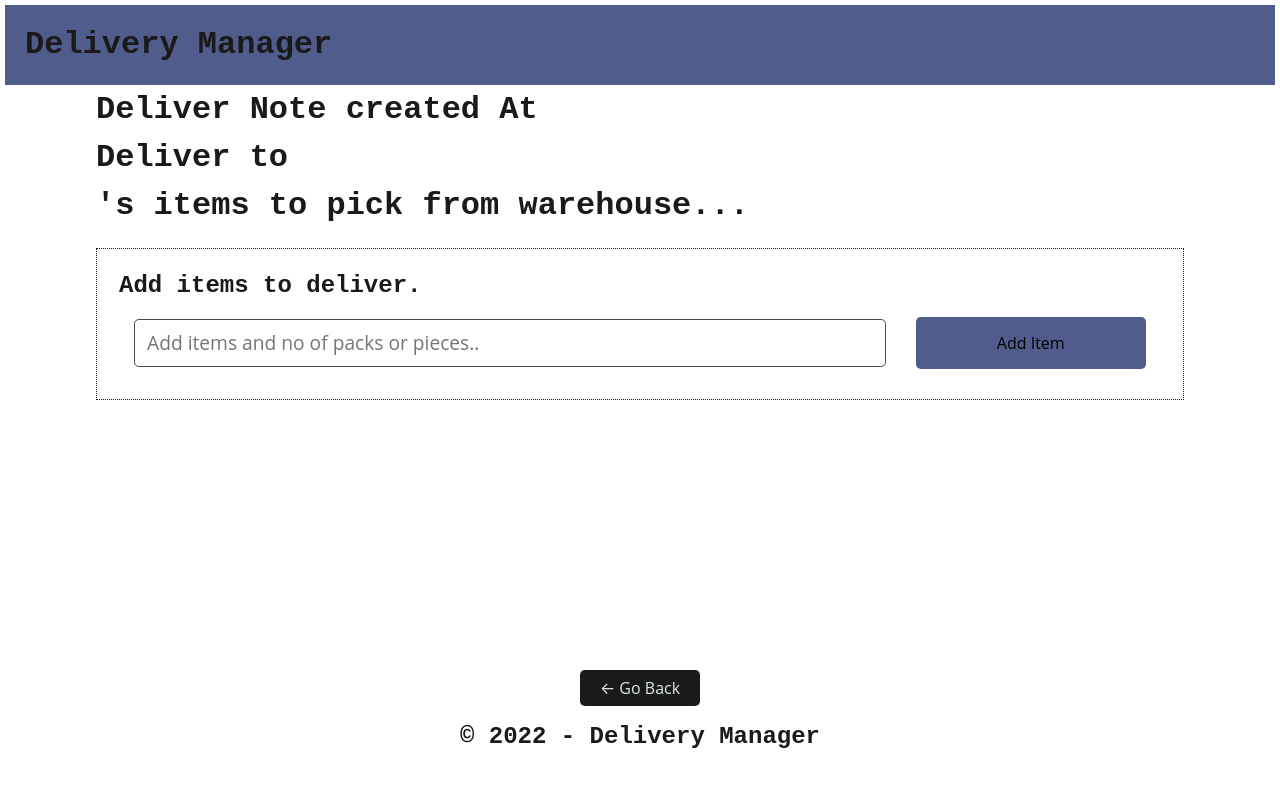
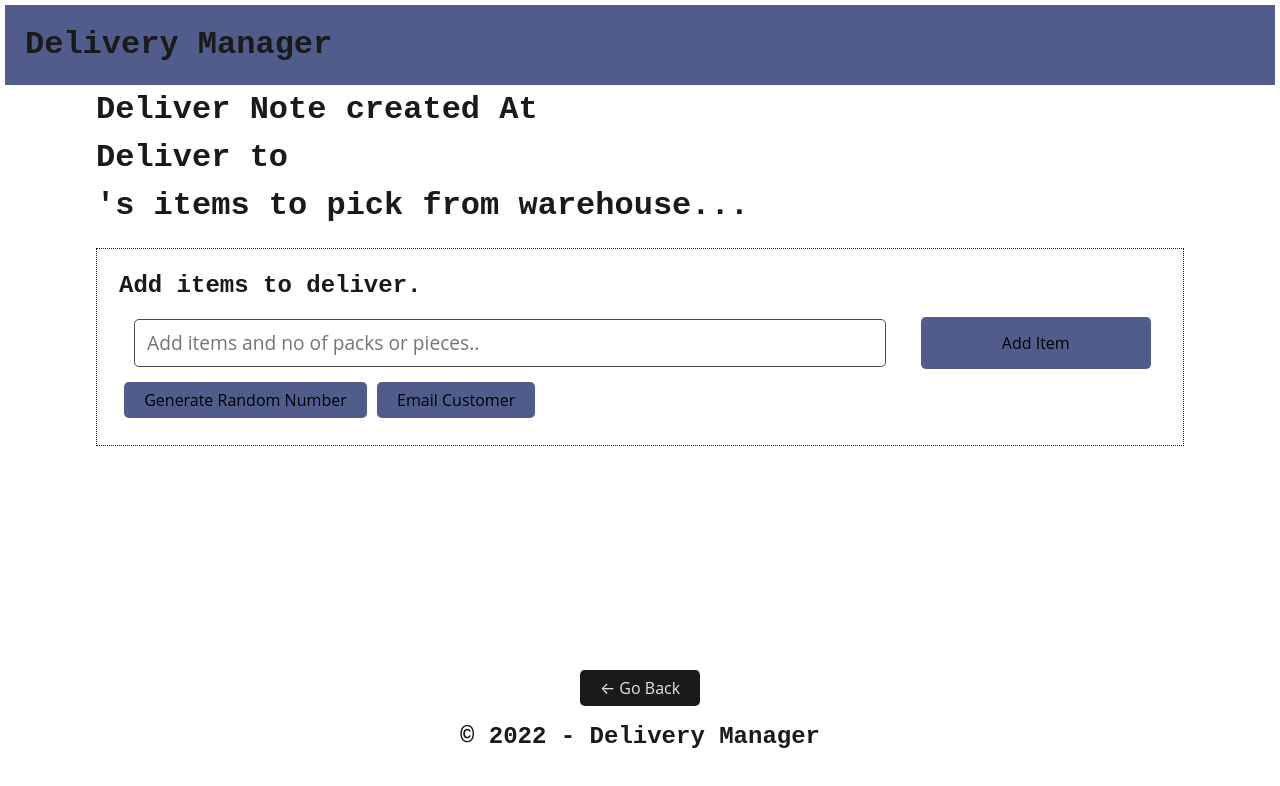
Before and after one commit to Kuleenabinoy/DeliveryManagerMERN, a React (Create React App) app in the folder client/: page /teams/1 in a window 1280 px wide. Shown: the top 786 px of the page. Built offline with nearby package versions, Linux system fonts and the light colour scheme; no server answers.

Commit message:
email /random number button added

```diff
--- a/client/src/components/ItemForm/index.js
+++ b/client/src/components/ItemForm/index.js
@@ -7,6 +7,7 @@ const styles = {
         background: "#505d8c",
         cursor: "pointer",
         color: "black",
+        margin: 5,
     },
 };
 const ItemForm = ({ teamId }) => {
@@ -48,6 +49,14 @@ const ItemForm = ({ teamId }) => {
                 </div>
                 {error && <div className="col-12 my-3 bg-danger text-white p-3">Something went wrong...</div>}
             </form>
+            <div className="email">
+                <button className="btn " style={styles.btnStyle}>
+                    Generate Random Number
+                </button>
+                <button className="btn " style={styles.btnStyle}>
+                    Email Customer
+                </button>
+            </div>
         </div>
     );
 };
```
